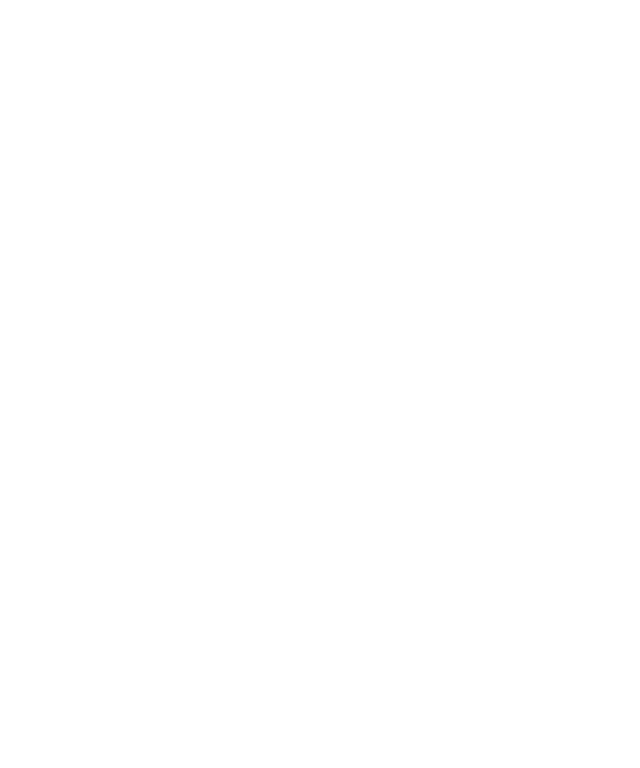
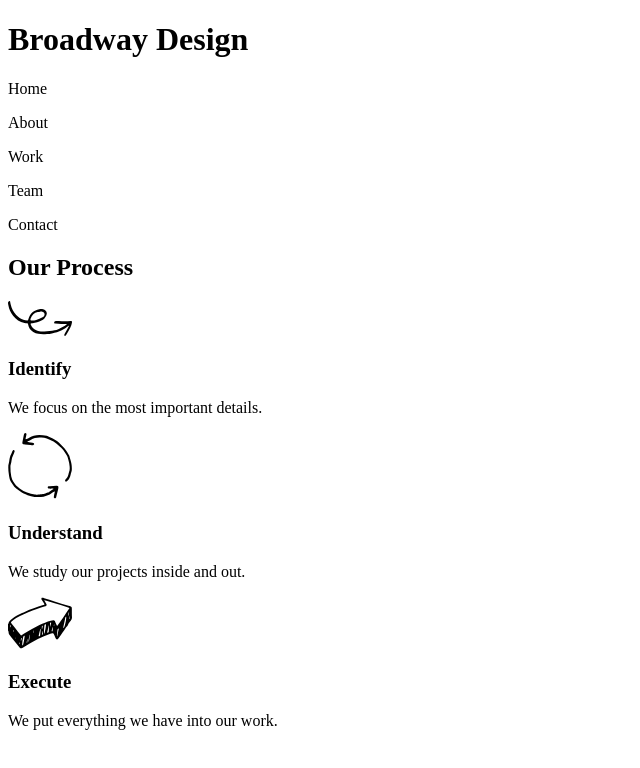
Before and after one commit to tigrismarketing/broadway, a plain HTML site: page index.html in a window 1280 px wide. Shown: the whole page, without its empty margins (0-640 px from the left). Drawn offline with Linux system fonts and the light colour scheme.

Commit message:
Header & Process HTML, Images

```diff
--- a/index.html
+++ b/index.html
@@ -6,6 +6,26 @@
     <title>Broadway Design</title>
   </head>
   <body>
-
+<div id="header">
+  <h1>Broadway Design</h1>
+  <nav>
+    <p>Home</p>
+    <p>About</p>
+    <p>Work</p>
+    <p>Team</p>
+    <p>Contact</p>
+  </nav>
+</div>
+<div id="process">
+  <h2 id ="#process">Our Process</h2>
+  <p><img src="./resources/images/identify.svg"></p>
+  <h3>Identify</h3>
+  <p>We focus on the most important details.</p>
+  <p><img src="./resources/images/understand.svg"></p>
+  <h3>Understand</h3>
+  <p>We study our projects inside and out.</p>
+  <p><img src="./resources/images/execute.svg"></p>
+  <h3>Execute</h3>
+  <p>We put everything we have into our work.<p>
   </body>
 </html>
```
Also changed, not shown: resources/images/execute.svg (added), resources/images/identify.svg (added), resources/images/the-flatiron-building.png (added), resources/images/understand.svg (added).
